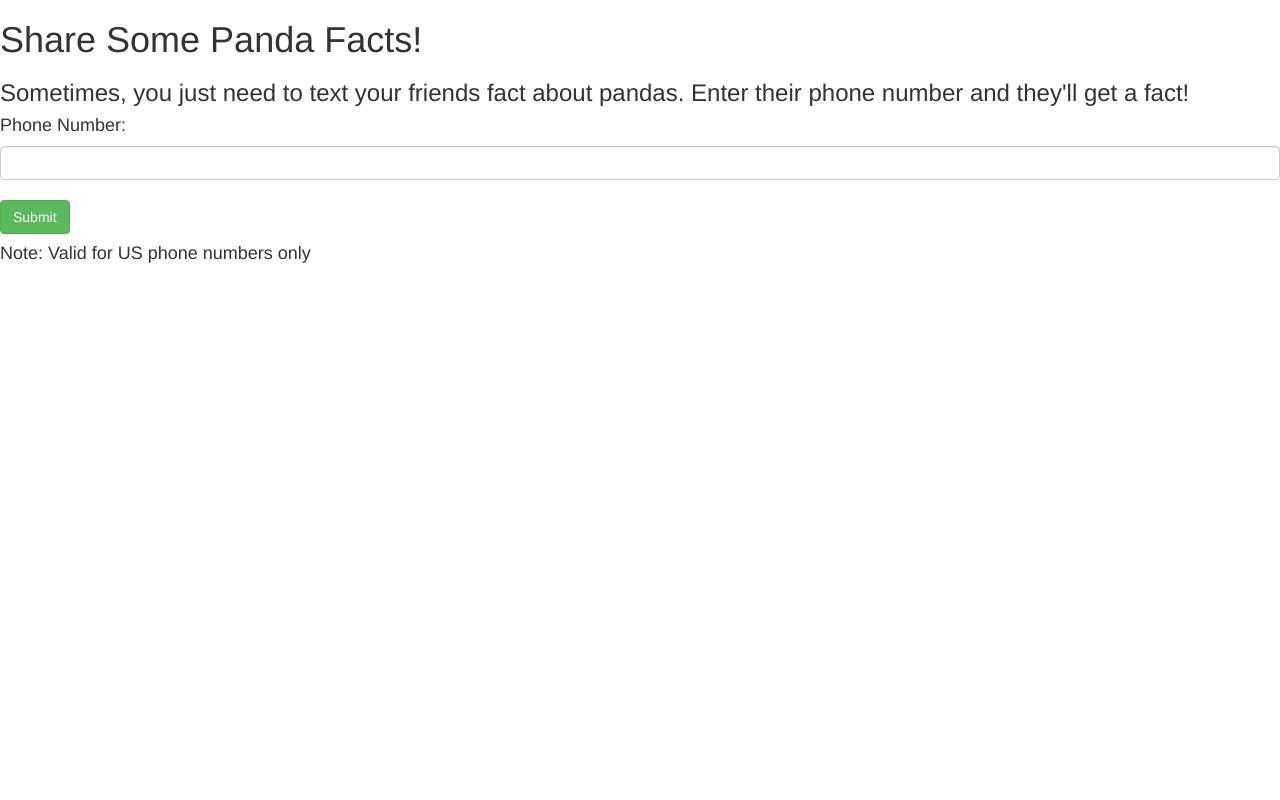
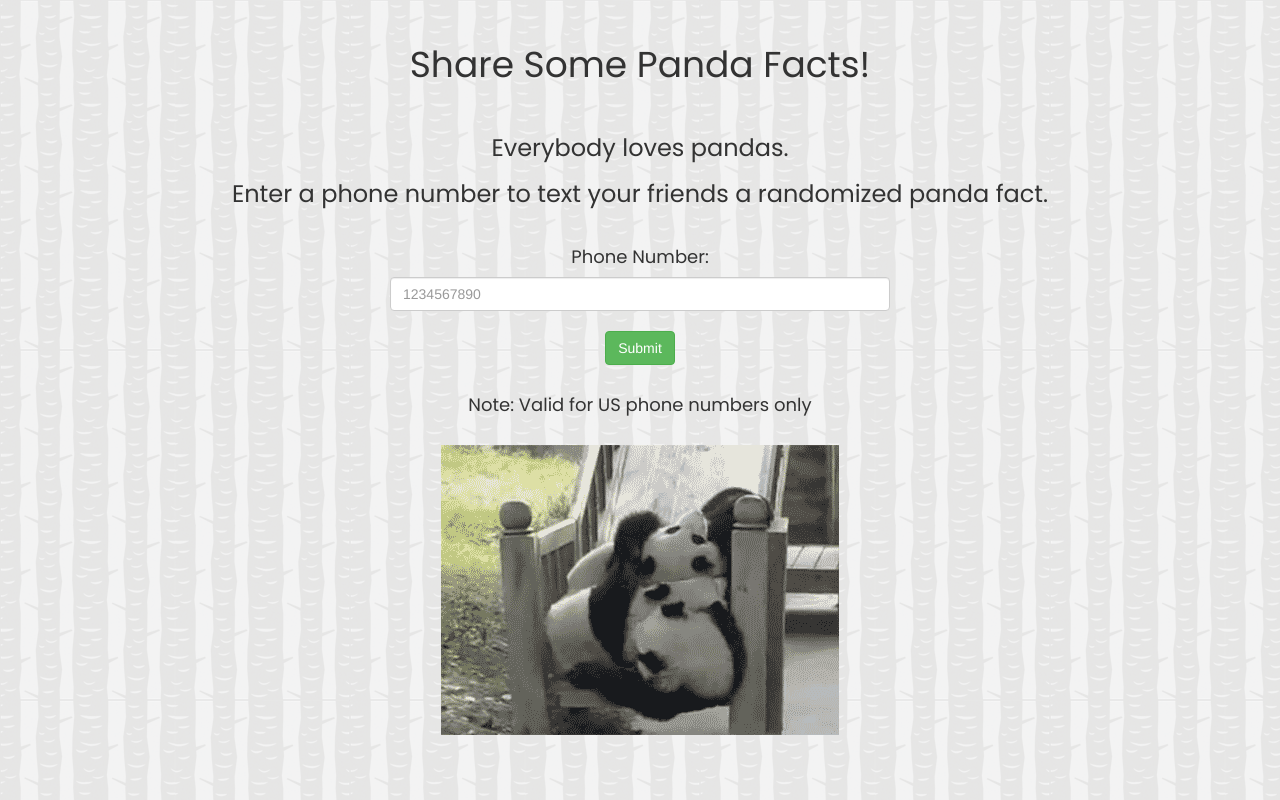
Before and after one commit to jessapp/texting-app, a Flask app: page / in a window 1280 px wide. Run offline with Flask 2, Linux system fonts and the light colour scheme; some libraries are stand-ins or nearby versions.

Commit message:
Added styling

```diff
--- a/server.py
+++ b/server.py
@@ -44,7 +44,7 @@ def index_process():
 
     facts = {1: "The panda's scientific name is Ailuropoda melanolecua, which means 'black and white cat foot.'",
              2: "Pandas walk with their front paws turned inward.",
-             3: "The Chinese word for panda is 'xiongmao,'' which means 'bear cat.'",
+             3: "The Chinese word for panda is 'xiongmao,' which means 'bear cat.'",
              4: "Pandas like to eat bamboo because they have no umami taste receptors, so meat tastes bland to them.",
              5: "Adult pandas have to eat as much as 80 pounds of bamboo every day to meet their nutritional needs.",
              6: "Pandas have lived on earth for 2 to 3 million years."}
--- /dev/null
+++ b/static/css/styles.css
@@ -0,0 +1,47 @@
+/*Text*/
+
+h1 {
+    font-family: 'Poppins', sans-serif;
+    text-align: center;
+}
+
+h3 {
+    font-family: 'Poppins', sans-serif;
+    text-align: center;
+}
+
+h4 {
+    font-family: 'Poppins', sans-serif;
+    text-align: center
+}
+
+/*Formatting*/
+
+body {
+    background-image: url(/static/img/tree_bark.png);
+}
+
+.main-page {
+    padding-top: 25px;
+    align: center;
+}
+
+#submit-phone {
+    display: block;
+    margin: 0 auto;
+}
+
+.panda-gif {
+    display: block;
+    margin: 0 auto;
+}
+
+.submit-form {
+    align: center;
+}
+
+.form-control {
+    width: 500px;
+    display: block;
+    margin: 0 auto;
+}
--- a/templates/base.html
+++ b/templates/base.html
@@ -3,11 +3,10 @@
 <head>
   <meta name="viewport" content="width=device-width, initial-scale=1">
   <link href="https://maxcdn.bootstrapcdn.com/bootstrap/3.3.7/css/bootstrap.min.css" rel="stylesheet">
-  <script src="https://cdnjs.cloudflare.com/ajax/libs/Chart.js/2.2.1/Chart.js"></script>
   <script src = "https://code.jquery.com/jquery.js"></script>
   <script src="https://maxcdn.bootstrapcdn.com/bootstrap/3.3.6/js/bootstrap.min.js"></script>
   <link rel="stylesheet" href="/static/css/styles.css">
-  <link href="https://fonts.googleapis.com/css?family=Slabo+27px|Questrial" rel="stylesheet">
+  <link href="https://fonts.googleapis.com/css?family=Poppins" rel="stylesheet">
   <title>Share Some Panda Facts</title>
 
 </head>
--- a/templates/body.html
+++ b/templates/body.html
@@ -1,14 +1,24 @@
 {% extends 'base.html' %}
 {% block content %}
 
-<h1>Share Some Panda Facts!</h1>
-<h3>Sometimes, you just need to text your friends fact about pandas. Enter their phone number and they'll get a fact!</h3>
 
-<form action="/" method="POST">
-<h4>Phone Number:</h4> <input type="text" name="phone" id="phone" class="form-control"><br>
+<div class="main-page">
+<h1>Share Some Panda Facts!</h1><br>
+<h3>Everybody loves pandas.</h3>
+<h3>Enter a phone number to text your friends a randomized panda fact.</h3>
+
+<br>
+
+<form action="/" method="POST" class="submit-form">
+<h4>Phone Number:</h4> <input type="text" name="phone" id="phone" class="form-control" placeholder="1234567890"><br>
 <input type="submit" class="btn btn-success" value="Submit" id="submit-phone">
 </form>
 
-<h4>Note: Valid for US phone numbers only</h4>
+<br>
+
+<h4>Note: Valid for US phone numbers only</h4><br>
+
+<img src="/static/img/panda.gif" class="panda-gif">
+</div>
 
 {% endblock %}
```
Also changed, not shown: README.md (added), static/img/panda.gif (added), static/img/screenshot.png (added), static/img/tree_bark.png (added), static/img/website.png (added), 1 other file.
